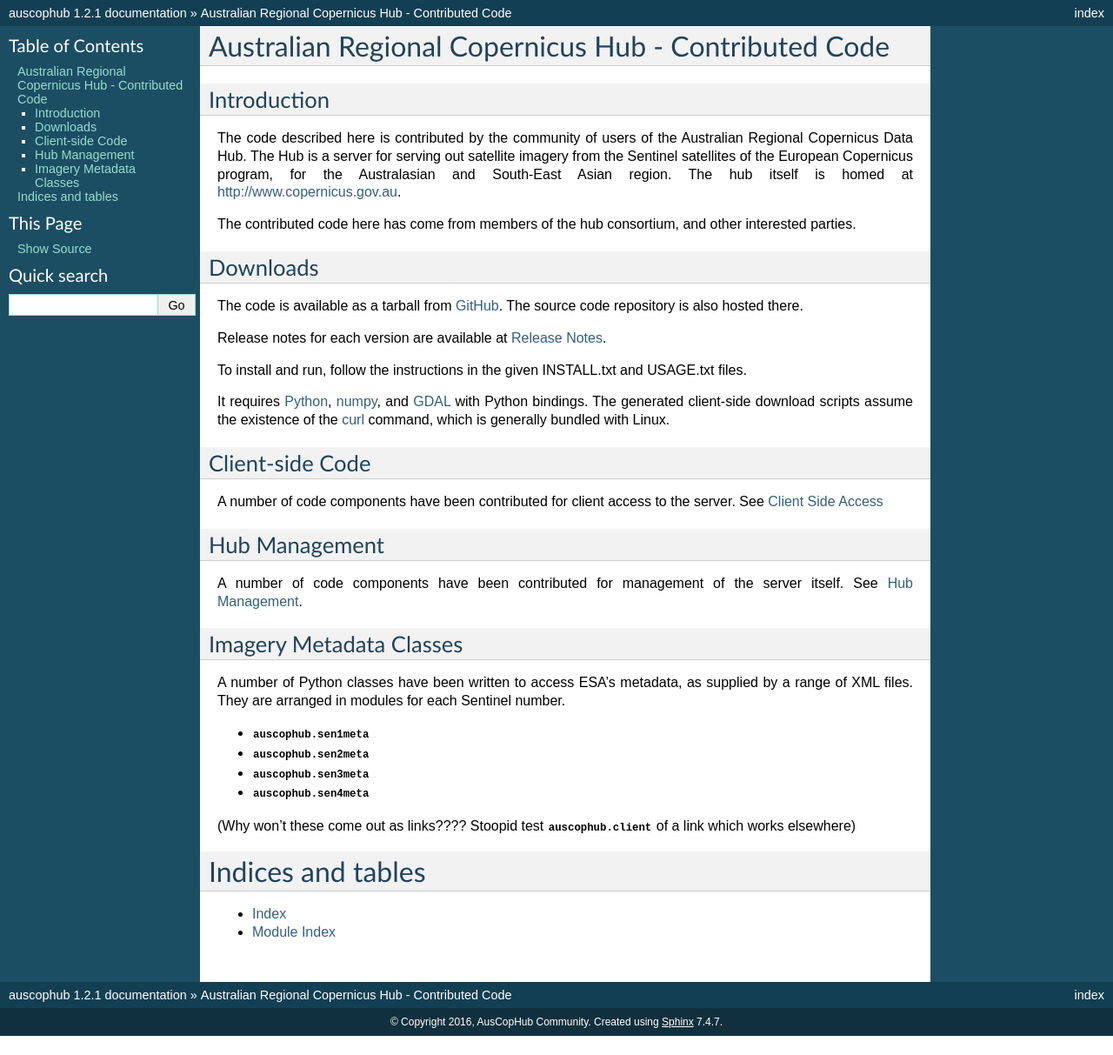
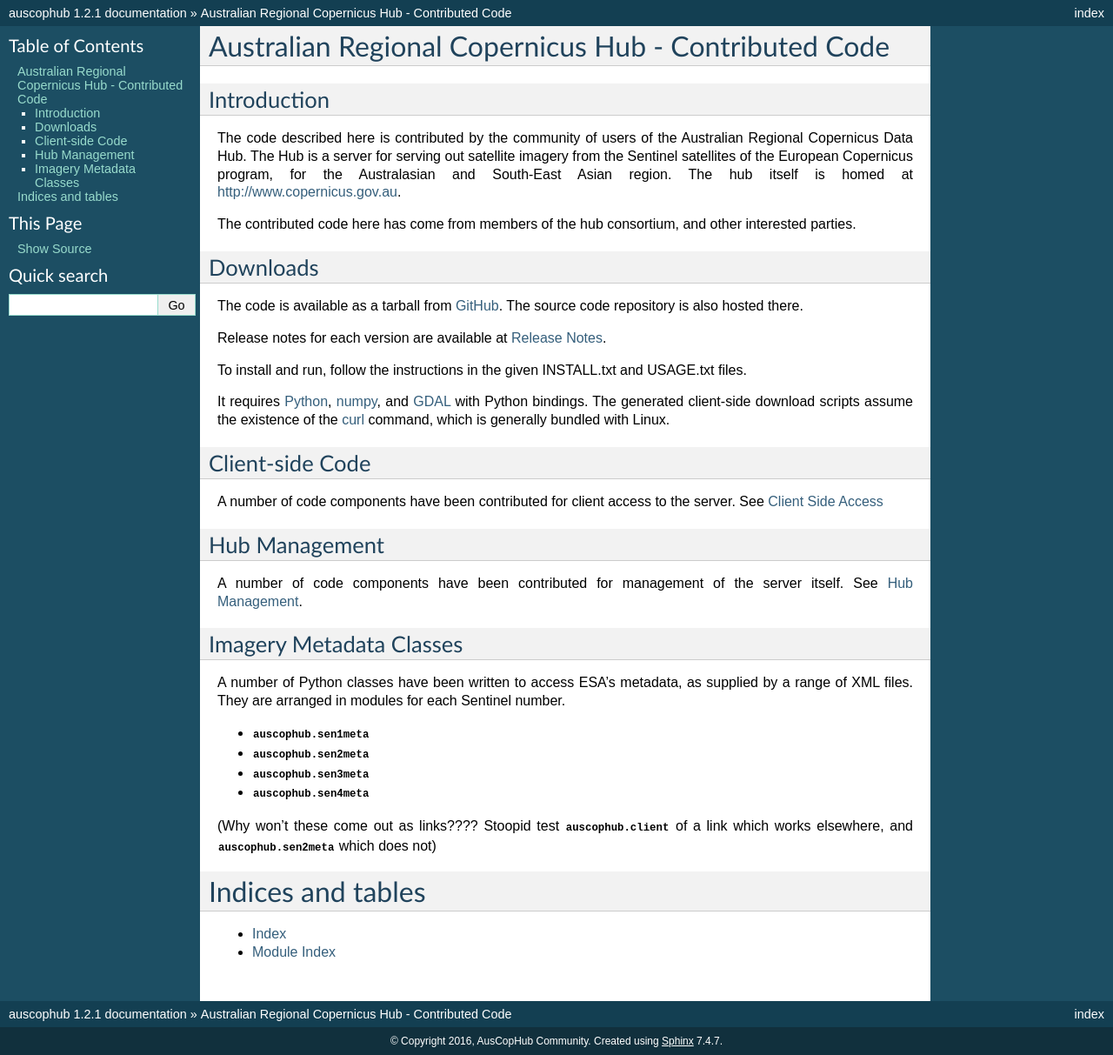
Before and after one commit to CopernicusAustralasia/auscophub, a Sphinx documentation site: the page built from doc/source/index.rst, in a window 1280 px wide. Shown: the whole page at 87% size. Built offline with Sphinx 7.4.7, drawn with Linux system fonts in a browser that asks for light colours; before the commit the page ends 1191 px from its top, so only the background shows below that.

Commit message:
Trial and error with RTD

```diff
--- a/doc/source/index.rst
+++ b/doc/source/index.rst
@@ -52,7 +52,7 @@ a range of XML files. They are arranged in modules for each Sentinel number.
 * :mod:`auscophub.sen4meta`
 
 (Why won't these come out as links???? Stoopid test :mod:`auscophub.client` of a
-link which works elsewhere)
+link which works elsewhere, and :mod:`auscophub.sen2meta` which does not)
 
 
 Indices and tables
```
